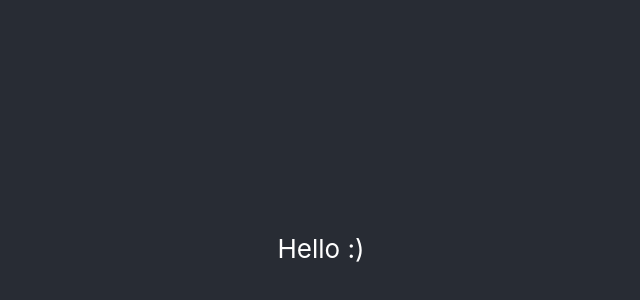
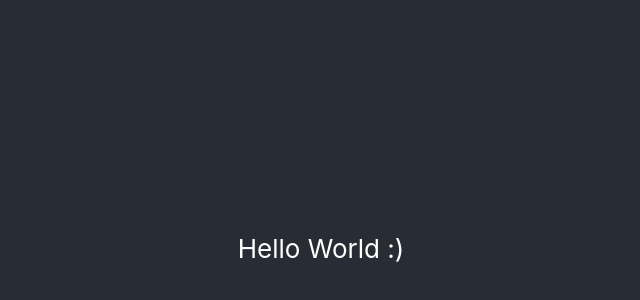
Before and after one commit to mn-io/react-workshop, a React (Create React App) app in the folder my-app/: page / in a window 1280 px wide. Shown: the part 152-452 px from the top of the page, without its empty margins (319-959 px from the left). Built offline with nearby package versions, Linux system fonts and the light colour scheme.

Commit message:
using first prop

```diff
--- a/my-app/src/App.jsx
+++ b/my-app/src/App.jsx
@@ -7,7 +7,7 @@ class App extends React.Component {
     return (
       <div className="App">
         <header className="App-header">
-          <HeaderComponent></HeaderComponent>
+          <HeaderComponent name='World'></HeaderComponent>
         </header>
       </div>
     );
--- a/my-app/src/HeaderComponent.jsx
+++ b/my-app/src/HeaderComponent.jsx
@@ -2,6 +2,7 @@ import React from 'react';
 
 export default class HeaderComponent extends React.Component {
   render() {
-    return 'Hello :)'
+    const name = this.props.name
+    return `Hello ${name} :)`
   }
 }
```
